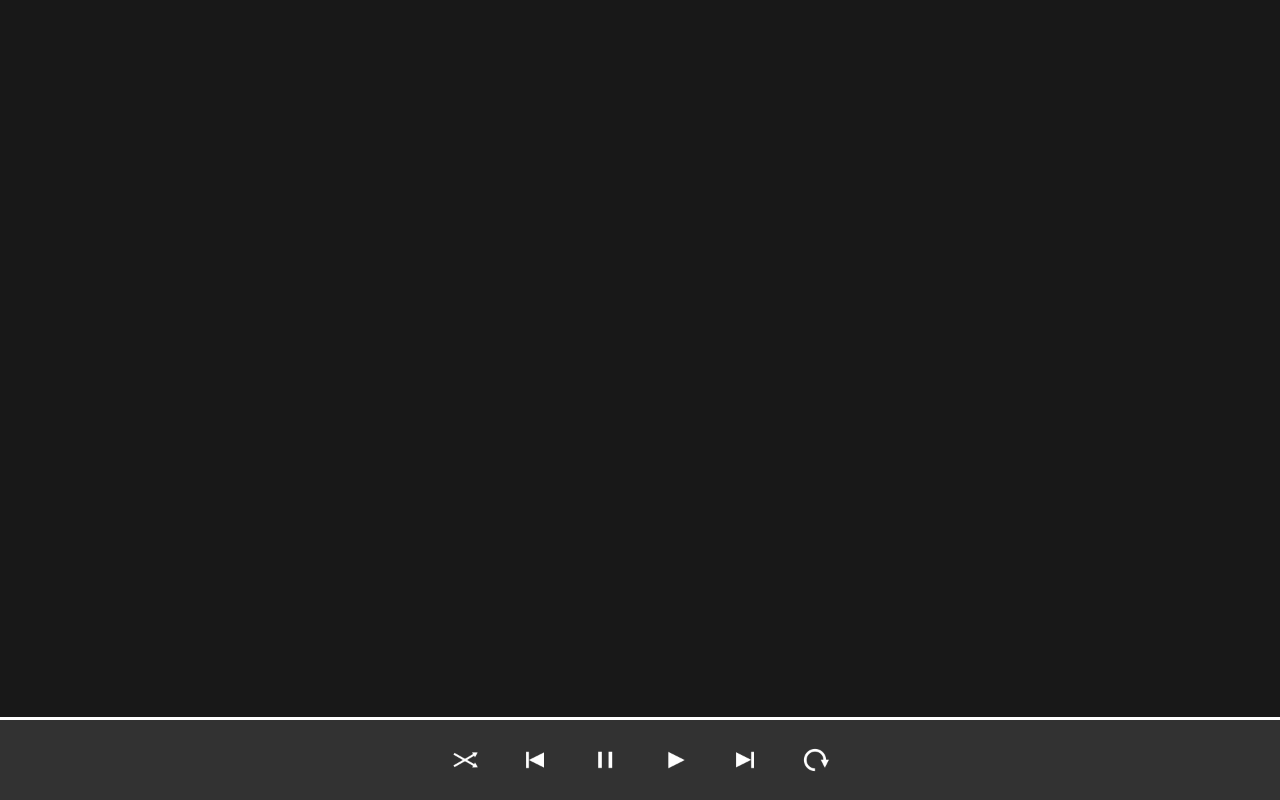
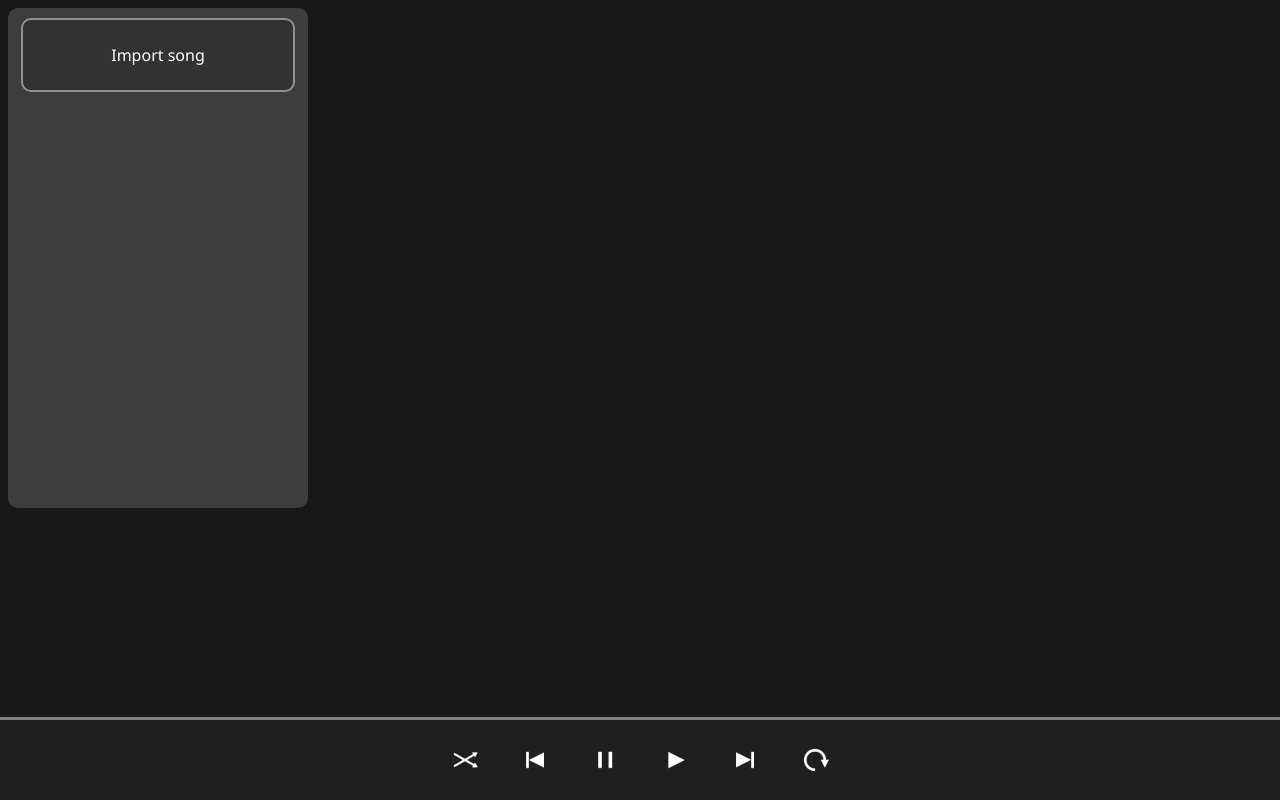
Before and after one commit to NantaArka/My-version-spotify, a plain HTML site: page index.html in a window 1280 px wide. Drawn offline with nearby package versions, Linux system fonts and the light colour scheme.

Commit message:
Add import song button
Add song display list element & import song button from explorer

```diff
--- a/index.html
+++ b/index.html
@@ -20,6 +20,14 @@
                 <img src="Media player sprite/Repeat.png" class="music-controller">
             </div>
         </div>
+        <!-- Song list -->
+        <div class="song-display-list">
+            <!-- Import song -->
+            <input type="file" id="fileInput" accept="audio/*" hidden>
+            <label for="fileInput" class="song-import-field">
+                Import song
+            </label>
+        </div>
     </div>
 
     <script src="script.js" type="text/javascript"></script>
--- a/script.js
+++ b/script.js
@@ -1 +1,14 @@
 console.log('log has called');
+
+// Test import song button and debug it
+const importSong = document.getElementById('fileInput');
+importSong.addEventListener("change", () => {
+    const file = importSong.files[0];
+    if (file) {
+        console.log("File dipilih:", file.name);
+        console.log("Tipe file:", file.type);
+        console.log("Ukuran file:", file.size, "bytes");
+    } else {
+        console.log("Tidak ada file yang dipilih");
+    }
+});
--- a/style.css
+++ b/style.css
@@ -5,8 +5,6 @@ html {
 }
 
 body {
-    min-height: 100%;
-    max-height: 500%;
     background-color: rgb(24, 24, 24);
 }
 
@@ -17,11 +15,11 @@ body {
 }
 
 .container-music-navbar {
-    background-color: rgb(50, 50, 50);
+    background-color: rgb(31, 31, 31);
     display: flex;
     justify-content: center;
     align-items: center;
-    border-top: 3px solid white;
+    border-top: 3px solid rgb(128, 128, 128);
     position: fixed;
     width: 100%;
     height: 80px;
@@ -47,3 +45,44 @@ body {
     margin-bottom: 15px;
     border-bottom: 5px solid white;
 }
+
+.song-display-list {
+    margin-right: auto;
+    width: 300px;
+    height: 500px;
+    background-color: rgb(61, 61, 61);
+    display: flex;
+    flex-direction: column;
+    justify-content: start;
+    align-items: center;
+    border-radius: 10px;
+}
+
+.song-import-field {
+    width: 90%;
+    height: 70px;
+    background-color: rgb(50, 50, 50);
+    border: 2px solid rgb(145, 145, 145);
+    border-radius: 10px;
+    margin-top: 10px;
+    font-family: 'Segoe UI', Tahoma, Geneva, Verdana, sans-serif;
+    display: flex;
+    justify-content: center;
+    align-items: center;
+    color: white;
+    transition: 1s cubic-bezier(0.075, 0.82, 0.165, 1);
+}
+.song-import-field:hover {
+    width: 90%;
+    height: 70px;
+    background-color: rgb(80, 80, 80);
+    border: 2px solid rgb(145, 145, 145);
+    border-radius: 10px;
+    margin-top: 10px;
+    font-family: 'Segoe UI', Tahoma, Geneva, Verdana, sans-serif;
+    display: flex;
+    justify-content: center;
+    align-items: center;
+    color: white;
+    cursor: pointer;
+}
```
